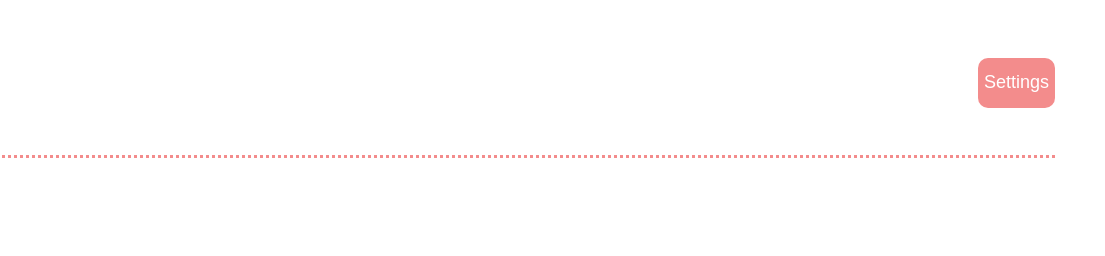
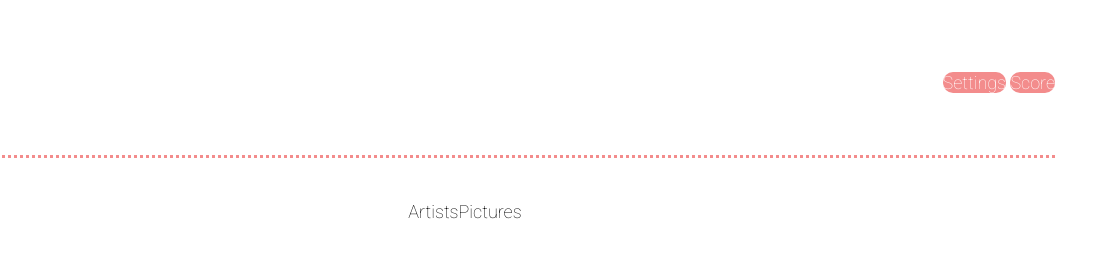
Before and after one commit to Kianeay/art-quiz, a plain HTML site: page index.html in a window 1280 px wide. Shown: the full height of the page, 175-1280 px from the left. Drawn offline with Linux system fonts and the light colour scheme.

Commit message:
feat: add hash links to header

```diff
--- a/script/components.js
+++ b/script/components.js
@@ -10,7 +10,8 @@ export const Header = {
             <img src="assets/logo.png" alt="" class="header__logo-wrap__logo" />
           </div>
           <nav class="header__menu">
-            <button class="button header__menu__btn">Settings</button>
+            <a class="button header__menu__link" href="#settings">Settings</a>
+            <a class="button header__menu__link" href="#score">Score</a>
           </nav>
         </div>
       </div>
--- a/script/spa.js
+++ b/script/spa.js
@@ -28,6 +28,7 @@ export const mySPA = (function () {
     this.init = function (container, routes) {
       myModuleContainer = container;
       routesObj = routes;
+      contentContainer = myModuleContainer.querySelector("#content");
     };
 
     this.renderContent = function (pageName) {
@@ -42,10 +43,19 @@ export const mySPA = (function () {
       );
       this.updateLink(routesObj[routeName].id);
     };
+
+    this.updateLink = function (currentPage) {
+        let links = document.querySelectorAll(".header__menu__link");
+
+        for (let link of links) {
+          currentPage === link.getAttribute("href").slice(1)
+            ? link.classList.add("active")
+            : link.classList.remove("active");
+        }
+      };
   }
 
   //        end view
-
   //        begin model
 
   function ModuleModel() {
@@ -54,20 +64,33 @@ export const mySPA = (function () {
     this.init = function (view) {
       myView = view;
     };
+
+    this.update = function (pageName) {
+        myView.renderContent(pageName);
+      };
   }
 
   //      end model
-
   //      begin controller
 
   function ModuleController() {
     let myModuleContainer = null;
     let myModel = null;
+    let pageName = null;
 
     this.init = function (container, model) {
       myModuleContainer = container;
       myModel = model;
+
+      window.addEventListener("hashchange", this.update);
+      this.update();
     };
+
+    this.update = function () {
+        /* const pageName = window.location.hash.slice(1).toLowerCase(); */
+        pageName = window.location.hash.slice(1).toLowerCase();
+        myModel.update(pageName);
+      };
   }
   //    end controller
 
```
Also changed, not shown: index.html (+1 -1 lines).
